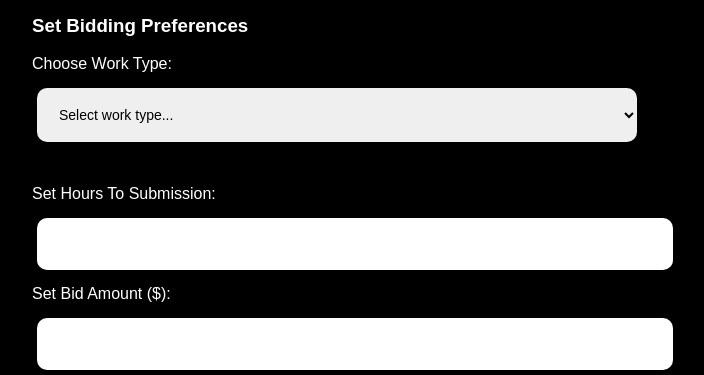
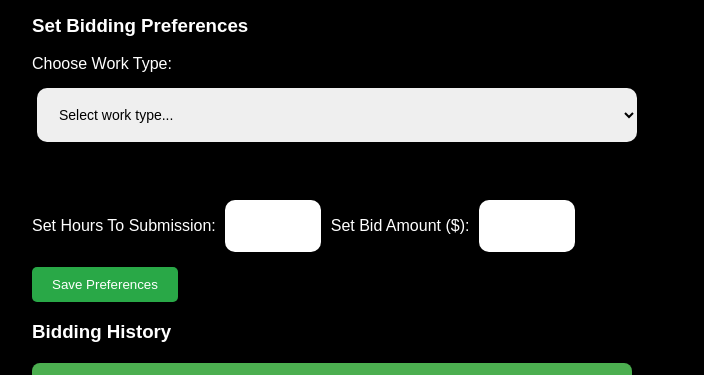
Before and after one commit to MichaelWaruiru/bot-bidder, a Flask app: template app/templates/dashboard.html in a window 1280 px wide. Shown: the part 245-620 px from the top of the page, without its empty margins (308-1012 px from the left). Run offline with Flask 3, Linux system fonts and the light colour scheme; the template is opened without the code that fills it, so the values that code supplies are empty; some libraries are stand-ins or nearby versions.

Commit message:
Added more styles

```diff
--- a/app/static/css/dashboard.css
+++ b/app/static/css/dashboard.css
@@ -45,6 +45,7 @@ body.light-mode {
   padding: 10px;
   border-radius: 5px;
   margin-bottom: 10px;
+  width: 90%;
 }
 
 .success {
@@ -98,6 +99,11 @@ input,
   border: none;
   color: red;
   cursor: pointer;
+}
+
+#hours_to_submission,
+#bid_amount {
+  width: 10%;
 }
 
 .top-bar {
```
